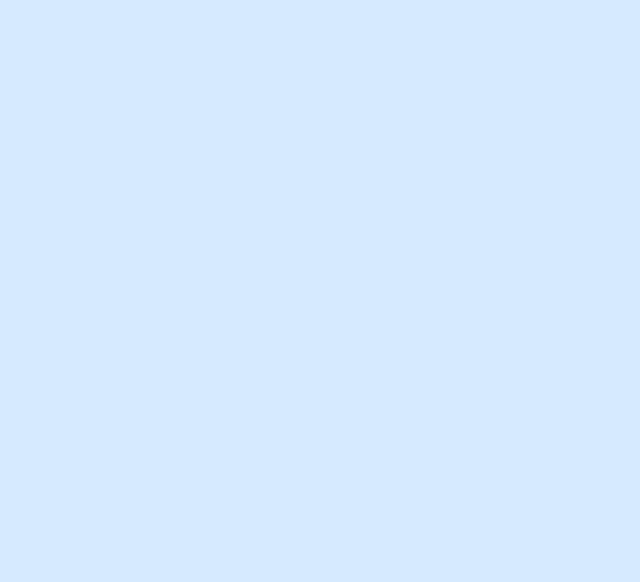
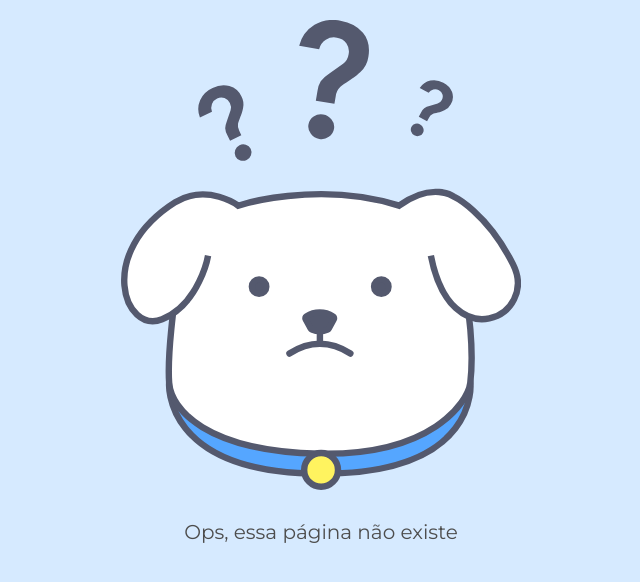
Before and after one commit to lucsimao/alura-react-router-spa, a React (Create React App) app: page /posts/1 in a window 1280 px wide. Shown: the top 582 px of the page, without its empty margins (319-959 px from the left). Built offline with nearby package versions, Linux system fonts and the light colour scheme.

Commit message:
feat: create 404 page

```diff
--- a/src/App.jsx
+++ b/src/App.jsx
@@ -3,6 +3,7 @@
 import { Route, BrowserRouter as Router, Switch } from 'react-router-dom';
 
 import Home from './paginas/Home';
+import Pagina404 from './paginas/Pagina404';
 import React from 'react';
 import Sobre from './paginas/Sobre';
 
@@ -16,6 +17,9 @@
         <Route path="/sobre">
           <Sobre />
         </Route>
+        <Route>
+          <Pagina404 />
+        </Route>
       </Switch>
     </Router>
   );
--- /dev/null
+++ b/src/paginas/Pagina404.jsx
@@ -0,0 +1,15 @@
+import '../assets/css/404.css';
+
+import React from 'react';
+import imagem from '../assets/img/doguito404.svg';
+
+const Pagina404 = () => {
+  return (
+    <main className="container flex flex--centro flex--coluna">
+      <img className="doguito-imagem" src={imagem} alt="ilustração doguito" />
+      <p className="naoencontrado-texto">Ops, essa página não existe</p>
+    </main>
+  );
+};
+
+export default Pagina404;
```
Also changed, not shown: 1 other file (tests, documents, lock files or other folders).
